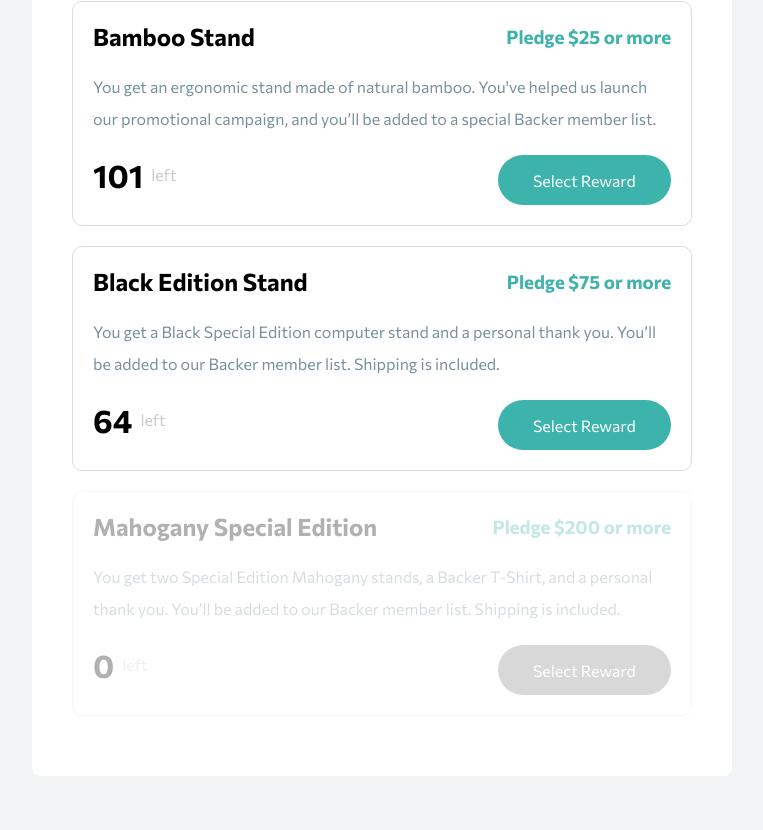
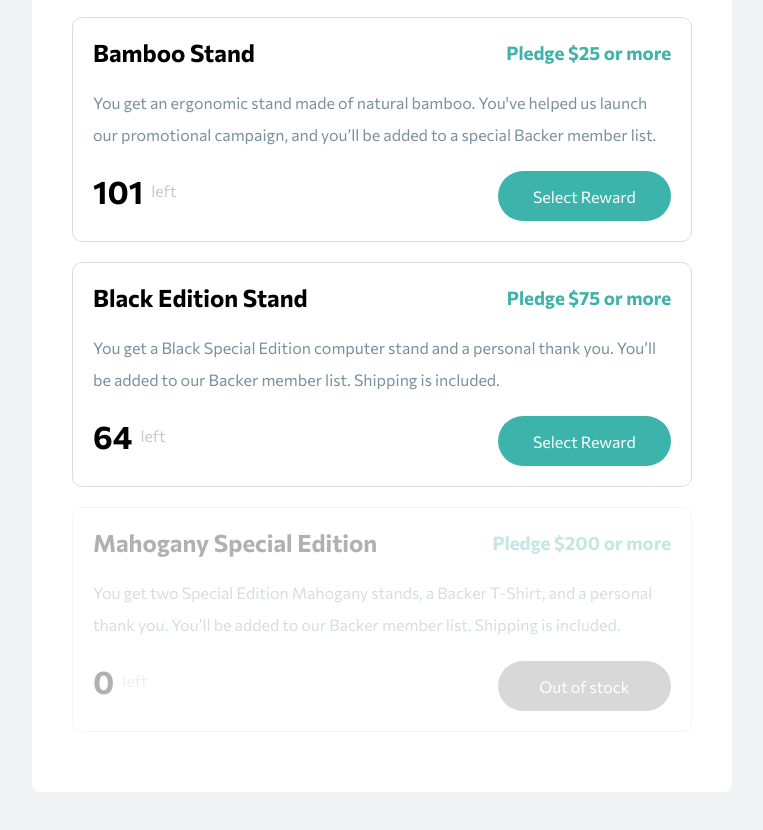
Before and after one commit to ardotheedu/crowdfunding-product-page, a Next.js app: page / in a window 1280 px wide. Shown: the part 1189-2019 px from the top of the page, without its empty margins (258-1021 px from the left). Built offline with nearby package versions, Linux system fonts and the light colour scheme.

Commit message:
fix(BackButton): display 'Out of stock' when no products left

```diff
--- a/src/components/Content/index.tsx
+++ b/src/components/Content/index.tsx
@@ -134,7 +134,11 @@ export default function ContentComponent({ onOpenNewModal }: HeaderProps) {
                     <h3>{product.products_left}</h3>
                     <p>left</p>
                   </div>
-                  <BackButton>Select Reward</BackButton>
+                  {product.products_left ? (
+                    <BackButton>Select Reward</BackButton>
+                  ) : (
+                    <BackButton disabled>Out of stock</BackButton>
+                  )}
                 </ProductBottom>
               </Product>
             );
--- a/src/components/Content/styles/index.ts
+++ b/src/components/Content/styles/index.ts
@@ -15,13 +15,13 @@ export const Content = styled.main`
     margin: 0 auto;
     display: flex;
     flex-direction: column;
-    transform: translateY(-20vh);
+    transform: translateY(-18vh);
   }
   @media (min-width: 1300px) {
-    transform: translateY(-12vh);
+    transform: translateY(-21vh);
   }
   @media (min-width: 1400px) {
-    transform: translateY(-18vh);
+    transform: translateY(-25vh);
   }
 
   @media (min-height: 1366px) {
@@ -151,6 +151,29 @@ export const ProgressInfo = styled.div`
     h3 {
       font-size: 2rem;
     }
+    /* Counter com css apenas */
+    /* @property --num {
+      syntax: '<integer>';
+      initial-value: 1000;
+      inherits: false;
+    }
+
+    strong {
+      animation: counter 5s 1 ease-in-out;
+      counter-reset: num var(--num);
+    }
+    strong::after {
+      content: counter(num);
+    }
+
+    @keyframes counter {
+      from {
+        --num: 0;
+      }
+      to {
+        --num: 1.000;
+      }
+    } */
   }
 `;
 
@@ -201,7 +224,7 @@ export const ProgressBar = styled.div`
       height: 10px;
       border-radius: 4px;
       background: #3db4ab;
-      animation: ${loading} 3s linear;
+      animation: ${loading} 3.2s linear;
     }
   }
 `;
```
